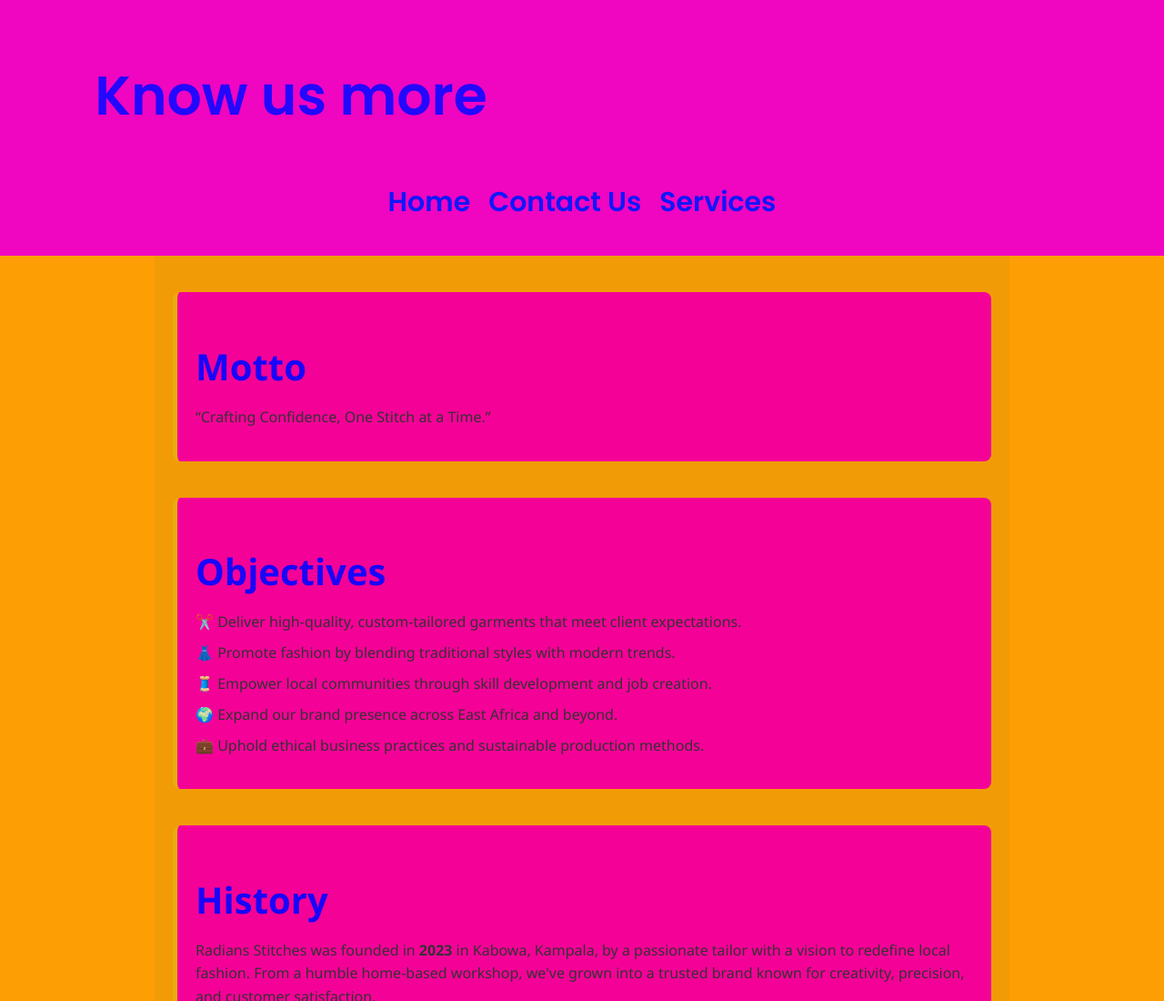
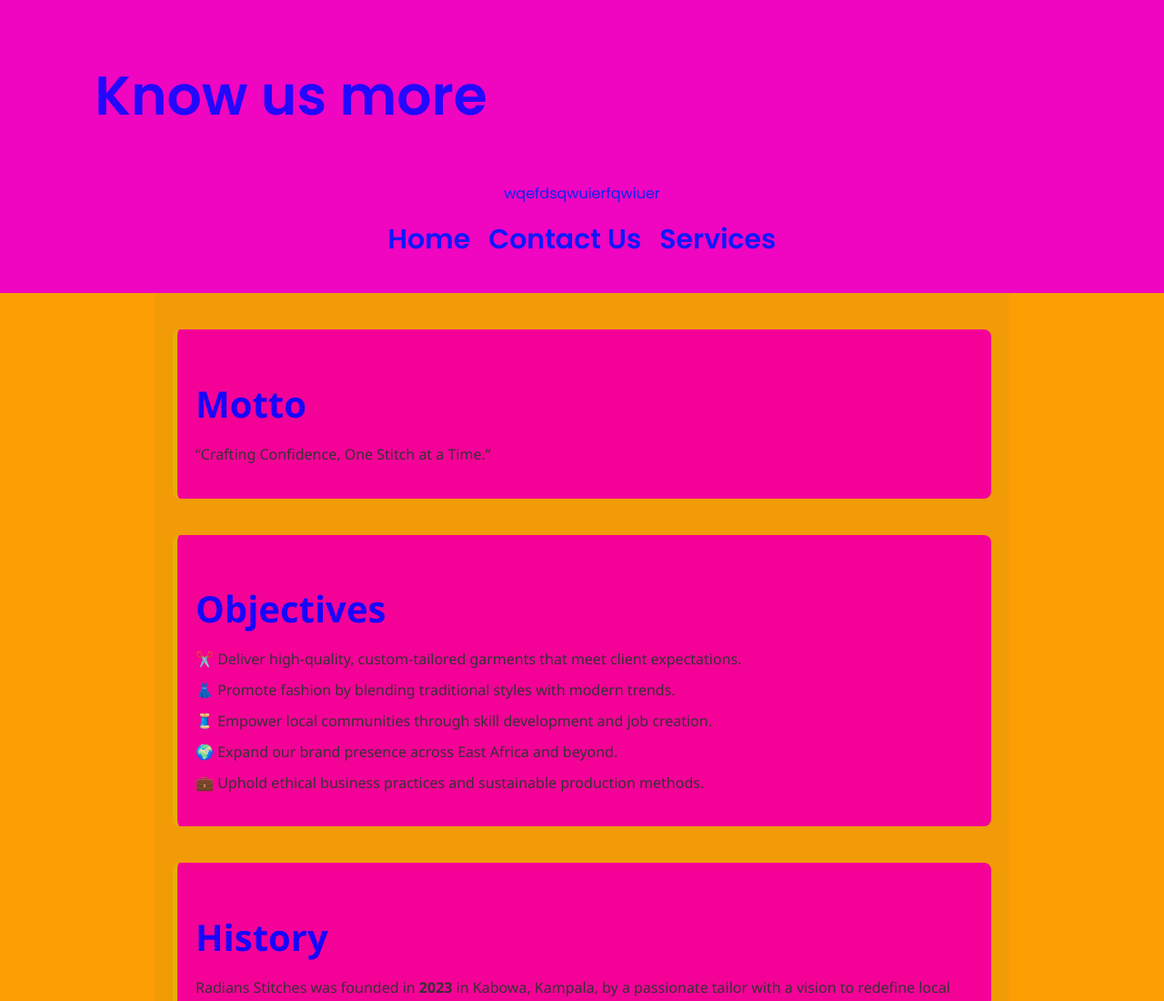
Before and after one commit to Daniel-Mutetsoni/Radians-Stitches, a plain HTML site: page details.html in a window 1280 px wide. Shown: the top 1100 px of the page at 91% size. Drawn offline with Linux system fonts and the light colour scheme.

Commit message:
Update details.html

```diff
--- a/details.html
+++ b/details.html
@@ -9,7 +9,7 @@
 </head>
   <header>
   <h1 style="font-size: 60px;">Know us more</h1>
-
+wqefdsqwuierfqwiuer
   <nav>
     <ul>
       <li><a href="/">Home</a></li>
```
